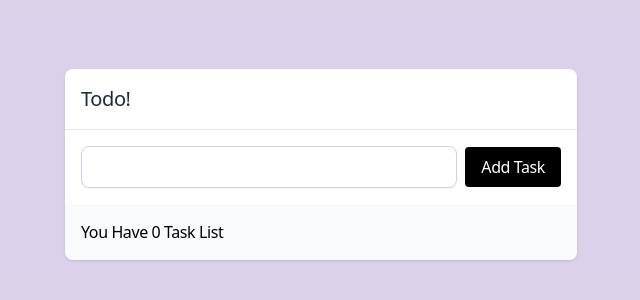
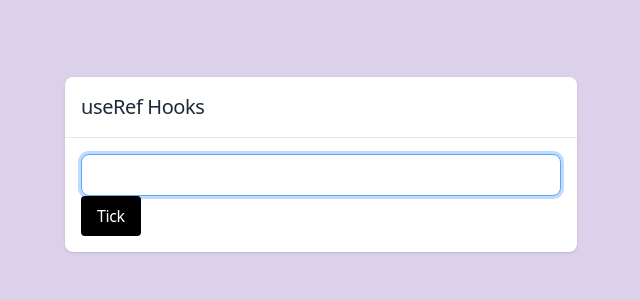
Before and after one commit to Wridho788/react-vite-tailwindcss, a React (Vite) app: page / in a window 1280 px wide. Shown: the part 236-536 px from the top of the page, without its empty margins (319-959 px from the left). Built offline with nearby package versions, Linux system fonts and the light colour scheme.

Commit message:
basic useRef

```diff
--- a/src/App.jsx
+++ b/src/App.jsx
@@ -1,11 +1,29 @@
 import PlaceContentCenter from './components/PlaceContentCenter'
-import Todo from './components/Todo'
+import Card from './components/Card'
+import Button from './components/Button'
+import Input from './components/Input'
+import { useRef, useState } from 'react'
 
 const App = () => {
+    // const [tick, setTick] = useState(0)
+    // const inputRef = useRef(null)
 
+    function handleClick() {
+        // inputRef.current.focus()
+        // const newTick = tick + 1
+        // setTick(newTick)
+        // console.log(newTick)
+    }
     return (
         <PlaceContentCenter>
-            <Todo />
+            <Card>
+                <Card.Title>useRef Hooks </Card.Title>
+                <Card.Body>
+                    <Input className="boder border-slate-600" isFocused/>
+                    <Button text='Tick' onClick={handleClick} />
+                </Card.Body>
+                {/* <Card.Footer>You clicked {tick} times</Card.Footer> */}
+            </Card>
         </PlaceContentCenter>
     )
 }
--- a/src/components/Input.jsx
+++ b/src/components/Input.jsx
@@ -1,9 +1,21 @@
-export default function Input({ type = 'text', ...props }) {
+import { useEffect, useRef } from "react"
+
+const Input = ({isFocused = false, type = "text", ...props}) => {
+    const inputRef = useRef(null)
+
+    useEffect(()=> {
+            if (isFocused){
+                inputRef.current.focus()
+            }
+    },[])
+
     return (
-        <input
+        <input ref={inputRef}
             {...props}
             className='transition duration-300 w-full focus:outline-none focus:ring focus:ring-blue-200 focus:border-blue-400 border-slate-300 shadow-sm rounded-lg'
             type={type}
         />
     )
 }
+
+export default Input
```
